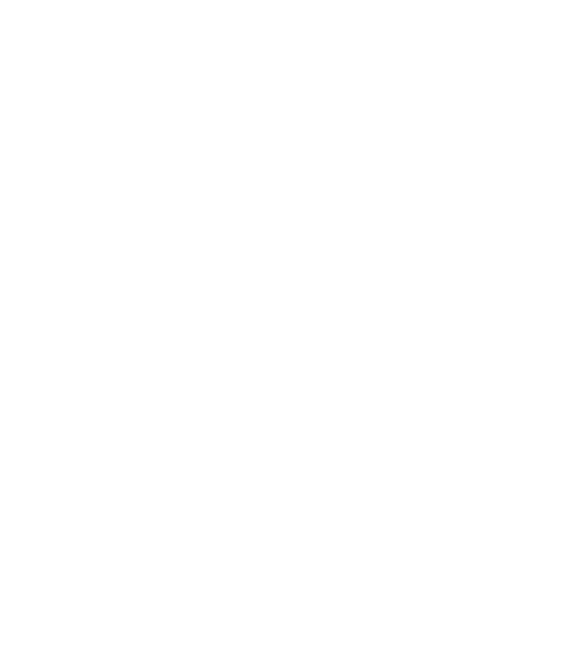
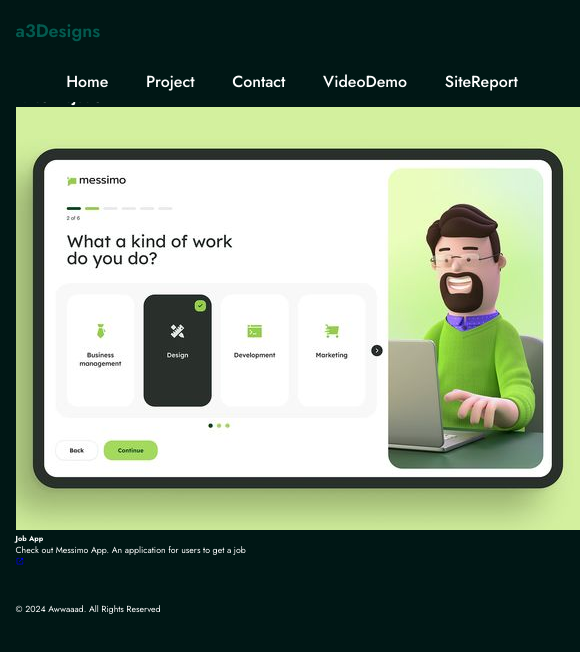
Before and after one commit to CSY1063/as1-awwaaad, a plain HTML site: page project.html in a window 390 px wide. Shown: the whole page, 580 px wide, since content can reach past the window. Drawn offline with nearby package versions, Linux system fonts and the light colour scheme.

Commit message:
completed

```diff
--- a/project.html
+++ b/project.html
@@ -0,0 +1,52 @@
+<!DOCTYPE html>
+<html lang="en">
+<head>
+    <meta charset="UTF-8" />
+    <meta http-equiv="X-UA-Compatible" content="IE=edge">
+    <meta name="viewport" content="width=device-width, initial-scale=1.0" />
+    <title>  My Portfolio using HTML and CSS only | awwaaad </title>
+    <link rel="stylesheet" href="https://cdnjs.cloudflare.com/ajax/libs/font-awesome/6.5.1/css/all.min.css" />
+    <link rel="stylesheet" href="style.css" />
+    <link href='https://unpkg.com/boxicons@2.1.4/css/boxicons.min.css' rel='stylesheet'>
+</head>
+<body>
+
+    <header class="header">
+        <a href="#" class="nav-logo"> <span>a3</span><span>De</span><span>sig</span><span>ns</span></a>
+
+        <nav class="navbar">
+                <a href="#" class="activePage">Home</a>
+                <a href="project.html">Project</a>
+                <a href="contact.html">Contact</a>
+                <a href="videoDemo.html">VideoDemo</a>
+                <a href="siteReport">SiteReport</a>
+        </nav>
+    </header>
+
+    <section class="Project" id="Project">
+        <div class="main-text">
+            <h2><span>Latest</span>Projects</h2>
+        </div>
+
+        <div class="Project-content">
+            <div class="row">
+                <img src="Images/0c9f3f622a3da5641c802b853aaa1460.jpg">
+                <div class="layer">
+                    <h5>Job App</h5>
+                    <p>Check out Messimo App. An application for users to get a job</p>
+                    <a href="#"> <i class="bx bx-link-external"></i></a>
+
+                </div>
+            </div>
+        </div>
+
+    </section>
+
+    <footer class="footer">
+        <div class="footer-bar" >
+            <p class="footer-copyright">&copy; 2024 Awwaaad. All Rights Reserved </p>
+        </div>
+    </footer>
+
+</body>
+</html>
--- a/style.css
+++ b/style.css
@@ -190,3 +190,42 @@ body {
         font-size: 55%;
     }
 }
+
+@media (max-width: 991px) {
+    .header {
+        padding: 2rem 4%;
+    }
+
+    section {
+        padding: 10rem 4% 2rem;
+    }
+
+    .Home {
+        padding: 0 4%;
+    }
+
+    .footer {
+        padding: 2rem 4%;
+    }
+}
+
+@media (max-width: 768px) {
+    .header {
+        background: #001715;
+    }
+
+    #menu-icon {
+        display: block;
+    }
+
+    .navbar {
+        position: absolute;
+        top: 100%;
+        left: o;
+        width: 100rem;
+        padding: 1rem 4%;
+        background: #001715;
+
+    }
+
+}
```
Also changed, not shown: contact.css (+10 -10 lines), contact.html (+1 -1 lines), Images/014fe89ca9100bbcbe455840866903f4.jpg (added), Images/0c9f3f622a3da5641c802b853aaa1460.jpg (added), Images/1373dd3f5db467474ae32572875e77f3.jpg (added), Images/1f7c159dd0175ba3458c6e5e4a278d60.jpg (added), Images/2248112114b38cf557191b1c8cd69d98.jpg (added), Images/9d8b5e4bf5818217731e1b7cce3e29a4.jpg (added).
